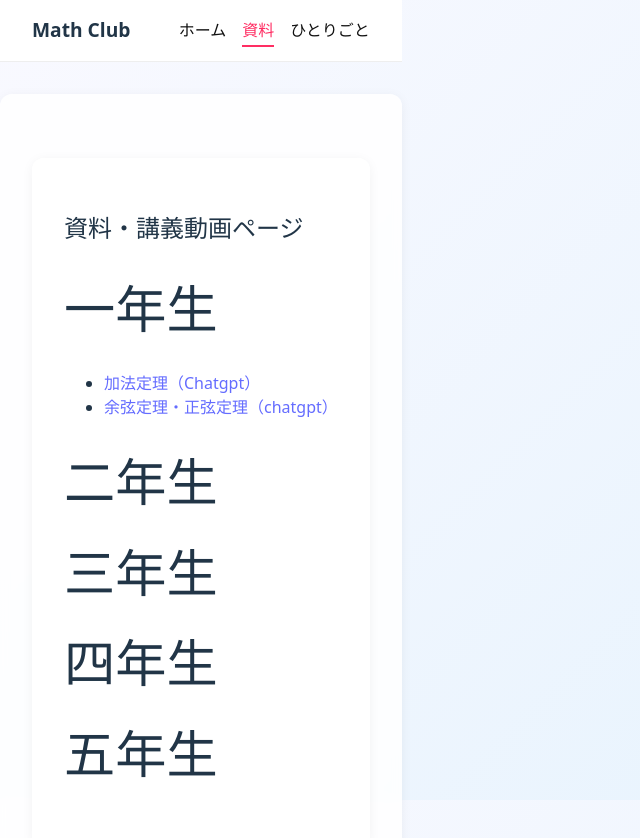
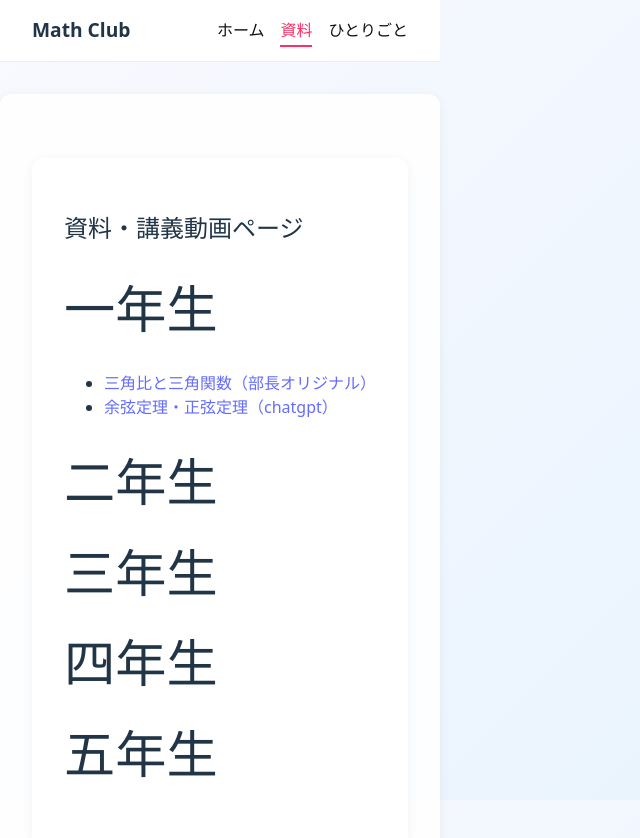
Before and after one commit to OSK-haru/math-club-site, a React (Vite) app: page /resources in a window 1280 px wide. Shown: the top 838 px of the page, without its empty margins (0-640 px from the left). Built offline with nearby package versions, Linux system fonts and the light colour scheme; the HTML template or start-up script is replaced by a standard one.

Commit message:
add pdfss

```diff
--- a/src/pages/Resources.jsx
+++ b/src/pages/Resources.jsx
@@ -4,7 +4,7 @@ function Resources() {
       <h2>資料・講義動画ページ</h2>
       <h1>一年生</h1>
       <ul>
-        <li><a href="/math-club-site/pdfs/三角関数の加法定理セミナー資料.pdf" target="_blank">加法定理（Chatgpt）</a></li>
+        <li><a href="/math-club-site/pdfs/三角関数と三角比.pdf" target="_blank">三角比と三角関数（部長オリジナル）</a></li>
         <li><a href="/math-club-site/pdfs/余弦定理・正弦定理.pdf" target="_blank">余弦定理・正弦定理（chatgpt）</a></li>
       </ul>
       <h1>二年生</h1>
```
Also changed, not shown: 1 other file (tests, documents, lock files or other folders).
